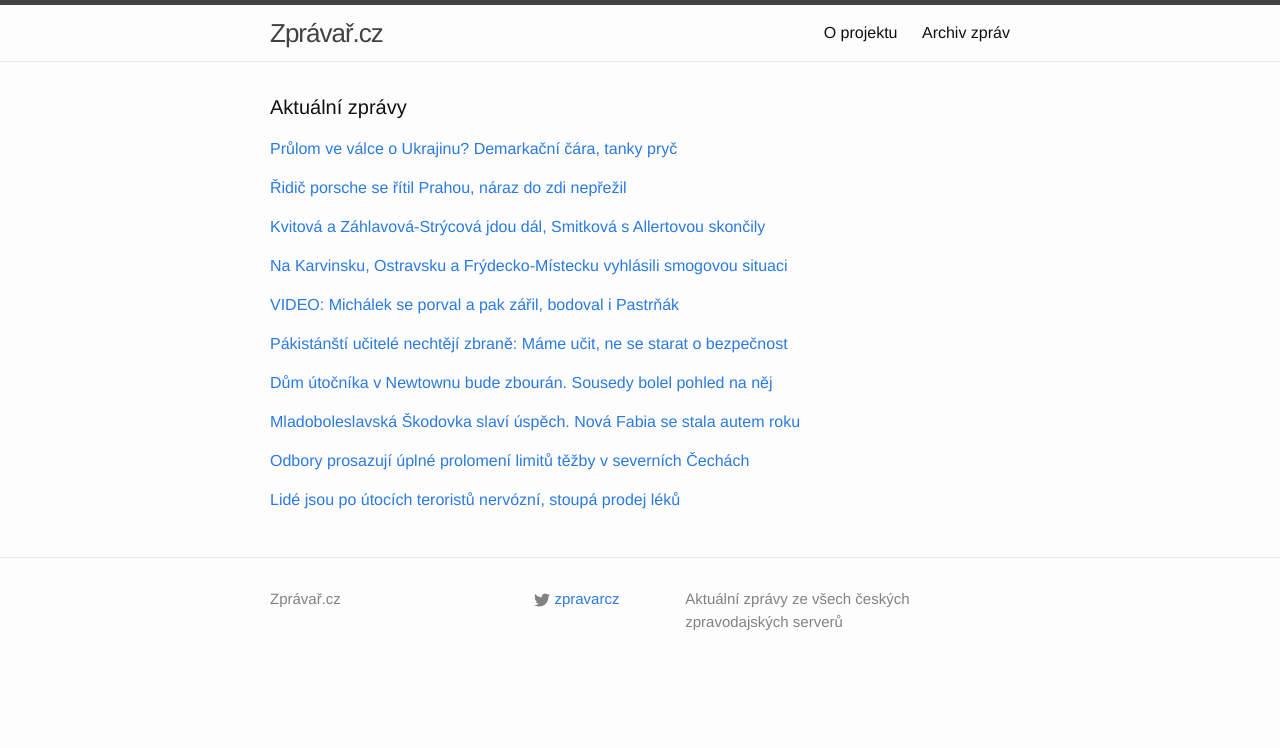
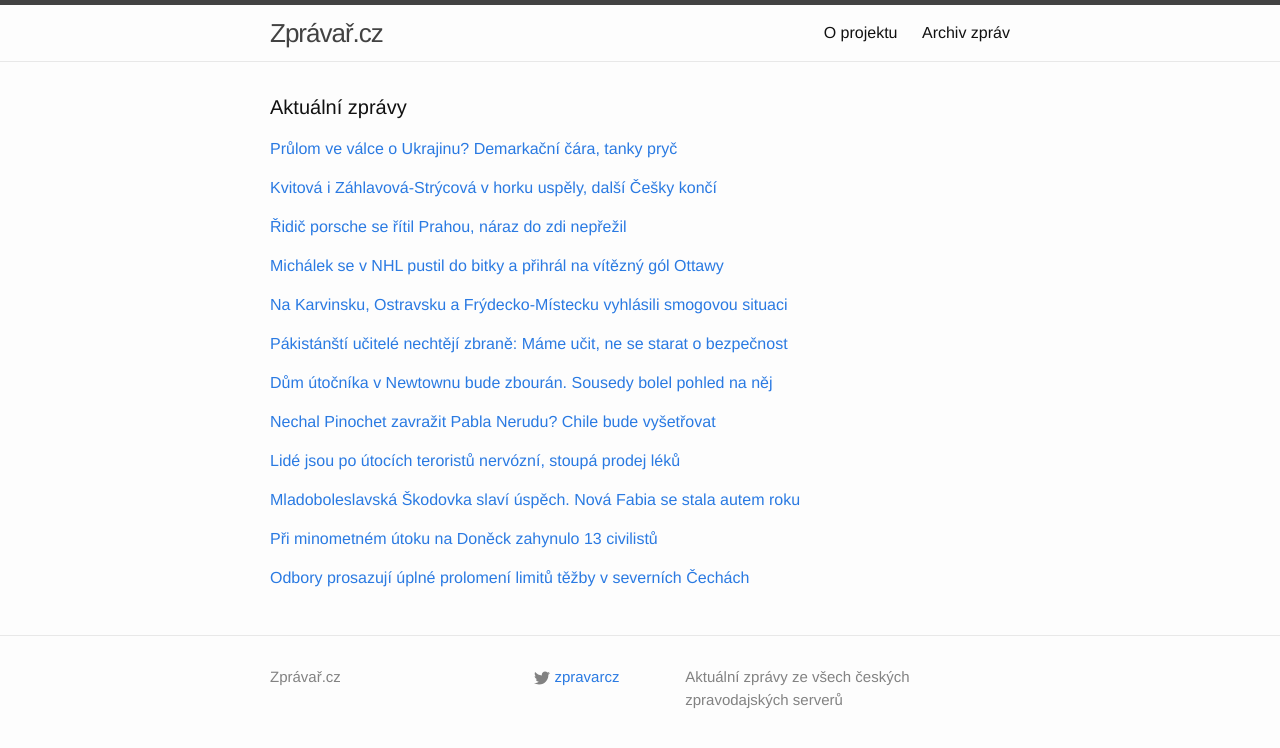
Before and after one commit to adliska/zpravar, a Jekyll site: the page built from index.html, in a window 1280 px wide. Shown: the top 748 px of the page. Built offline with Jekyll 4.4.1, drawn with Linux system fonts in a browser that asks for light colours.

Commit message:
zpravar news update

```diff
--- a/index.html
+++ b/index.html
@@ -22,8 +22,23 @@ layout: default
 <li><a href=http://www.ceskatelevize.cz/ct24/svet/299041-kyjev-a-moskva-se-shodly-na-stazeni-zbrani-a-demarkacni-linii/>Kyjev a Moskva se shodly na stažení zbraní a demarkační linii - www.ceskatelevize.cz</a></li>
 <li><a href=http://www.ceskatelevize.cz/ct24/svet/299041-pokrok-na-schuzce-k-ukrajine-demarkacni-linie-a-postup-pri-stazeni-zbrani/>Pokrok na schůzce k Ukrajině: Demarkační linie a postup při stažení zbraní - www.ceskatelevize.cz</a></li>
 </ul>
-</div><p><a href="javascript:;" onclick="toggle_visibility('zpravy1')">Řidič porsche se řítil Prahou, náraz do zdi nepřežil</a></p>
+</div><p><a href="javascript:;" onclick="toggle_visibility('zpravy1')">Kvitová i Záhlavová-Strýcová v horku uspěly, další Češky končí</a></p>
 <div id="zpravy1" style="display:none">
+<ul>
+<li><a href=http://www.tyden.cz/rubriky/sport/tenis/kvitova-i-zahlavova-strycova-v-horku-uspely-dalsi-cesky-konci_330925.html>Kvitová i Záhlavová-Strýcová v horku uspěly, další Češky končí - www.tyden.cz</a></li>
+<li><a href=http://www.tyden.cz/rubriky/sport/tenis/kvitova-i-strycova-v-horku-uspely-dalsi-cesky-konci_330925.html>Kvitová i Záhlavová-Strýcová v horku uspěly, další Češky končí - www.tyden.cz</a></li>
+<li><a href=http://www.rozhlas.cz/_zprava/kvitova-a-zahlavovastrycova-jsou-na-australian-open-ve-3-kole--1446506>Kvitová a Záhlavová-Strýcová jsou na Australian Open ve 3. kole - www.rozhlas.cz</a></li>
+<li><a href=http://www.sportovninoviny.cz/zpravy/kvitova-a-zahlavova-strycova-jsou-na-australian-open-ve-3-kole/1171918>Kvitová a Záhlavová-Strýcová jsou na Australian Open ve 3. kole - www.sportovninoviny.cz</a></li>
+<li><a href=http://www.sportovninoviny.cz/zpravy/kvitova-a-zahlavova-strycova-jdou-dal-smitkova-s-allertovou-skoncily/1171918>Kvitová a Záhlavová-Strýcová jdou dál, Smitková s Allertovou skončily - www.sportovninoviny.cz</a></li>
+<li><a href=http://www.denik.cz/tenis/kvitova-prosla-pres-barthelovou-do-tretiho-kola-smitkova-i-allertova-vypadly-201.html>Kvitová prošla přes Barthelovou do třetího kola, Smitková i Allertová vypadly - www.denik.cz</a></li>
+<li><a href=http://www.tyden.cz/rubriky/sport/tenis/kvitova-v-horku-uspela-smitkova-s-allertovou-konci_330925.html>Kvitová v horku uspěla, Smitková s Allertovou končí - www.tyden.cz</a></li>
+<li><a href=http://www.sportovninoviny.cz/zpravy/kvitova-postoupila-smitkova-s-allertovou-skoncily/1171918>Kvitová postoupila, Smitková s Allertovou skončily - www.sportovninoviny.cz</a></li>
+<li><a href=http://sport.idnes.cz/tenisove-australian-open-druhe-kolo-d7r-/tenis.aspx?c=A150122_051909_tenis_vis>V australském parnu Smitková neuspěla - sport.idnes.cz</a></li>
+<li><a href=http://www.sportovninoviny.cz/zpravy/ceska-tenistka-smitkova-nepostoupila-na-australian-open/1171918>Česká tenistka Smitková nepostoupila na Australian Open - www.sportovninoviny.cz</a></li>
+<li><a href=http://sport.idnes.cz/v-australskem-parnu-smitkova-neuspela-dyz-/tenis.aspx?c=A150122_051909_tenis_vis>V australském parnu Smitková neuspěla - sport.idnes.cz</a></li>
+</ul>
+</div><p><a href="javascript:;" onclick="toggle_visibility('zpravy2')">Řidič porsche se řítil Prahou, náraz do zdi nepřežil</a></p>
+<div id="zpravy2" style="display:none">
 <ul>
 <li><a href=http://www.tyden.cz/rubriky/domaci/ridic-porsche-se-ritil-prahou-naraz-do-zdi-neprezil_330921.html>Řidič porsche se řítil Prahou, náraz do zdi nepřežil - www.tyden.cz</a></li>
 <li><a href=http://echo24.cz/a/iuSAn>Porsche jelo po Praze dvoustovkou. Řidič se zabil - echo24.cz</a></li>
@@ -34,34 +49,24 @@ layout: default
 <li><a href=http://www.novinky.cz/krimi/359464-auto-se-ritilo-po-evropske-v-praze-dvoustovkou-skoncilo-ve-zdi-ridic-zahynul.html>Auto se řítilo po Evropské v Praze dvoustovkou, skončilo ve zdi. Řidič zahynul - www.novinky.cz</a></li>
 <li><a href=http://www.novinky.cz/krimi/359464-auto-jelo-po-evropske-v-praze-dvoustovkou-skoncilo-ve-zdi-ridic-zahynul.html>Auto jelo po Evropské v Praze dvoustovkou, skončilo ve zdi. Řidič zahynul - www.novinky.cz</a></li>
 </ul>
-</div><p><a href="javascript:;" onclick="toggle_visibility('zpravy2')">Kvitová a Záhlavová-Strýcová jdou dál, Smitková s Allertovou skončily</a></p>
-<div id="zpravy2" style="display:none">
+</div><p><a href="javascript:;" onclick="toggle_visibility('zpravy3')">Michálek se v NHL pustil do bitky a přihrál na vítězný gól Ottawy</a></p>
+<div id="zpravy3" style="display:none">
 <ul>
-<li><a href=http://www.sportovninoviny.cz/zpravy/kvitova-a-zahlavova-strycova-jdou-dal-smitkova-s-allertovou-skoncily/1171918>Kvitová a Záhlavová-Strýcová jdou dál, Smitková s Allertovou skončily - www.sportovninoviny.cz</a></li>
-<li><a href=http://www.denik.cz/tenis/kvitova-prosla-pres-barthelovou-do-tretiho-kola-smitkova-i-allertova-vypadly-201.html>Kvitová prošla přes Barthelovou do třetího kola, Smitková i Allertová vypadly - www.denik.cz</a></li>
-<li><a href=http://www.tyden.cz/rubriky/sport/tenis/kvitova-v-horku-uspela-smitkova-s-allertovou-konci_330925.html>Kvitová v horku uspěla, Smitková s Allertovou končí - www.tyden.cz</a></li>
-<li><a href=http://www.sportovninoviny.cz/zpravy/kvitova-postoupila-smitkova-s-allertovou-skoncily/1171918>Kvitová postoupila, Smitková s Allertovou skončily - www.sportovninoviny.cz</a></li>
-<li><a href=http://sport.idnes.cz/tenisove-australian-open-druhe-kolo-d7r-/tenis.aspx?c=A150122_051909_tenis_vis>V australském parnu Smitková neuspěla - sport.idnes.cz</a></li>
-<li><a href=http://www.sportovninoviny.cz/zpravy/ceska-tenistka-smitkova-nepostoupila-na-australian-open/1171918>Česká tenistka Smitková nepostoupila na Australian Open - www.sportovninoviny.cz</a></li>
-<li><a href=http://sport.idnes.cz/v-australskem-parnu-smitkova-neuspela-dyz-/tenis.aspx?c=A150122_051909_tenis_vis>V australském parnu Smitková neuspěla - sport.idnes.cz</a></li>
+<li><a href=http://www.rozhlas.cz/_zprava/michalek-se-v-nhl-pustil-do-bitky-a-prihral-na-vitezny-gol-ottawy--1446520>Michálek se v NHL pustil do bitky a přihrál na vítězný gól Ottawy - www.rozhlas.cz</a></li>
+<li><a href=http://www.tyden.cz/rubriky/sport/hokej/nhl/video-michalek-se-porval-a-pak-zaril-bodoval-i-pastrnak_330927.html>VIDEO: Michálek se porval a pak zářil, bodoval i Pastrňák - www.tyden.cz</a></li>
+<li><a href=http://sport.aktualne.cz/pastrnak-asistoval-ale-nepromenil-najezd-boston-tak-padl/r~bc64861aa20111e486b9002590604f2e/>Pastrňák asistoval, ale neproměnil nájezd, Boston tak padl - sport.aktualne.cz</a></li>
+<li><a href=http://hokej.idnes.cz/pastrnak-krejci-a-michalek-asistovali-d88-/nhl.aspx?c=A150122_071901_nhl_Mkr>Útočníci Pastrňák, Krejčí a Michálek si připsali po jedné asistenci - hokej.idnes.cz</a></li>
+<li><a href=http://www.denik.cz/hokej/michalek-se-v-nhl-porval-a-prihral-na-vitezny-gol-20150122.html>Michálek se v NHL porval a přihrál na vítězný gól - www.denik.cz</a></li>
+<li><a href=http://www.sportovninoviny.cz/zpravy/michalek-se-v-nhl-porval-a-prihral-na-vitezny-gol/1171928>Michálek se v NHL porval a přihrál na vítězný gól - www.sportovninoviny.cz</a></li>
 </ul>
-</div><p><a href="javascript:;" onclick="toggle_visibility('zpravy3')">Na Karvinsku, Ostravsku a Frýdecko-Místecku vyhlásili smogovou situaci</a></p>
-<div id="zpravy3" style="display:none">
+</div><p><a href="javascript:;" onclick="toggle_visibility('zpravy4')">Na Karvinsku, Ostravsku a Frýdecko-Místecku vyhlásili smogovou situaci</a></p>
+<div id="zpravy4" style="display:none">
 <ul>
 <li><a href=http://www.novinky.cz/domaci/359470-na-karvinsku-ostravsku-a-frydecko-mistecku-vyhlasili-smogovou-situaci.html>Na Karvinsku, Ostravsku a Frýdecko-Místecku vyhlásili smogovou situaci - www.novinky.cz</a></li>
 <li><a href=http://www.denik.cz/z_domova/na-severni-morave-byla-vyhlasena-smogova-situace-20150122.html>Na severní Moravě byla vyhlášena smogová situace - www.denik.cz</a></li>
 <li><a href=http://ostrava.idnes.cz/smogova-situace-na-severni-morave-v-ostrave-fzl-/ostrava-zpravy.aspx?c=A150122_073539_ostrava-zpravy_skr>Meteorologové na severu Moravy vyhlásili smogovou situaci - ostrava.idnes.cz</a></li>
 <li><a href=http://zpravy.aktualne.cz/regiony/moravskoslezsky/meteorologove-vyhlasili-na-ostravsku-smogovou-situaci/r~41c4531ca20211e4ab15002590604f2e/>Meteorologové vyhlásili na Ostravsku smogovou situaci - zpravy.aktualne.cz</a></li>
 <li><a href=http://www.lidovky.cz/na-karvinsku-ostravsku-a-frydecko-mistecku-je-smogova-situace-pby-/zpravy-domov.aspx?c=A150122_073146_ln_domov_sij>Na Karvinsku, Ostravsku a Frýdecko-Místecku je smogová situace  - www.lidovky.cz</a></li>
-</ul>
-</div><p><a href="javascript:;" onclick="toggle_visibility('zpravy4')">VIDEO: Michálek se porval a pak zářil, bodoval i Pastrňák</a></p>
-<div id="zpravy4" style="display:none">
-<ul>
-<li><a href=http://www.tyden.cz/rubriky/sport/hokej/nhl/video-michalek-se-porval-a-pak-zaril-bodoval-i-pastrnak_330927.html>VIDEO: Michálek se porval a pak zářil, bodoval i Pastrňák - www.tyden.cz</a></li>
-<li><a href=http://sport.aktualne.cz/pastrnak-asistoval-ale-nepromenil-najezd-boston-tak-padl/r~bc64861aa20111e486b9002590604f2e/>Pastrňák asistoval, ale neproměnil nájezd, Boston tak padl - sport.aktualne.cz</a></li>
-<li><a href=http://hokej.idnes.cz/pastrnak-krejci-a-michalek-asistovali-d88-/nhl.aspx?c=A150122_071901_nhl_Mkr>Útočníci Pastrňák, Krejčí a Michálek si připsali po jedné asistenci - hokej.idnes.cz</a></li>
-<li><a href=http://www.denik.cz/hokej/michalek-se-v-nhl-porval-a-prihral-na-vitezny-gol-20150122.html>Michálek se v NHL porval a přihrál na vítězný gól - www.denik.cz</a></li>
-<li><a href=http://www.sportovninoviny.cz/zpravy/michalek-se-v-nhl-porval-a-prihral-na-vitezny-gol/1171928>Michálek se v NHL porval a přihrál na vítězný gól - www.sportovninoviny.cz</a></li>
 </ul>
 </div><p><a href="javascript:;" onclick="toggle_visibility('zpravy5')">Pákistánští učitelé nechtějí zbraně: Máme učit, ne se starat o bezpečnost</a></p>
 <div id="zpravy5" style="display:none">
@@ -79,25 +84,39 @@ layout: default
 <li><a href=http://www.novinky.cz/zahranicni/amerika/359463-dum-skolniho-vraha-z-newtownu-zbouraji.html>Dům školního vraha z Newtownu zbourají - www.novinky.cz</a></li>
 <li><a href=http://www.ceskenoviny.cz/zpravy/zpravy/urady-v-americkem-newtownu-rozhodly-o-zbourani-domu-utocnika/1171920>Úřady v americkém Newtownu rozhodly o zbourání domu útočníka - www.ceskenoviny.cz</a></li>
 </ul>
-</div><p><a href="javascript:;" onclick="toggle_visibility('zpravy7')">Mladoboleslavská Škodovka slaví úspěch. Nová Fabia se stala autem roku </a></p>
+</div><p><a href="javascript:;" onclick="toggle_visibility('zpravy7')">Nechal Pinochet zavražit Pabla Nerudu? Chile bude vyšetřovat</a></p>
 <div id="zpravy7" style="display:none">
+<ul>
+<li><a href=http://echo24.cz/a/i4cQr>Nechal Pinochet zavražit Pabla Nerudu? Chile bude vyšetřovat - echo24.cz</a></li>
+<li><a href=http://zpravy.idnes.cz/smrt-basnika-pabla-nerudy-vysetrovani-dhs-/zahranicni.aspx?c=A150122_082351_zahranicni_skr>Chile začne znovu vyšetřovat smrt Pabla Nerudy, bude hledat stopy kovů - zpravy.idnes.cz</a></li>
+<li><a href=http://www.ceskatelevize.cz/ct24/svet/299046-v-chile-znovu-prezkoumaji-zda-nerudu-neotravili-pinochetovi-agenti/>V Chile znovu přezkoumají, zda Nerudu neotrávili Pinochetovi agenti - www.ceskatelevize.cz</a></li>
+</ul>
+</div><p><a href="javascript:;" onclick="toggle_visibility('zpravy8')">Lidé jsou po útocích teroristů nervózní, stoupá prodej léků</a></p>
+<div id="zpravy8" style="display:none">
+<ul>
+<li><a href=http://www.tyden.cz/rubriky/zdravi/lide-jsou-po-utocich-teroristu-nervozni-stoupa-prodej-leku_330929.html>Lidé jsou po útocích teroristů nervózní, stoupá prodej léků - www.tyden.cz</a></li>
+<li><a href=http://zpravy.aktualne.cz/zahranici/lide-jsou-po-utocich-nervozni-o-petinu-vzrostl-prodej-leku/r~fd2d1c46a20311e4ab15002590604f2e/>Lidé jsou po útocích nervózní, o pětinu vzrostl prodej léků - zpravy.aktualne.cz</a></li>
+<li><a href=http://www.ceskenoviny.cz/zpravy/zpravy/ve-francii-se-po-atentatech-zvysil-prodej-uklidnujicich-leku/1171935>Ve Francii se po atentátech zvýšil prodej uklidňujících léků - www.ceskenoviny.cz</a></li>
+</ul>
+</div><p><a href="javascript:;" onclick="toggle_visibility('zpravy9')">Mladoboleslavská Škodovka slaví úspěch. Nová Fabia se stala autem roku </a></p>
+<div id="zpravy9" style="display:none">
 <ul>
 <li><a href=http://www.lidovky.cz/mladoboleslavska-skodovka-slavi-uspech-nova-fabia-se-stala-autem-roku-1ep-/auto.aspx?c=A150122_075905_ln-auto_ele>Mladoboleslavská Škodovka slaví úspěch. Nová Fabia se stala autem roku  - www.lidovky.cz</a></li>
 <li><a href=http://www.financninoviny.cz/zpravodajstvi/zpravy/autem-roku-2015-se-stala-nova-fabia-pred-volkswagenem-passat/1171939>Autem roku 2015 se stala nová Fabia před Volkswagenem Passat - www.financninoviny.cz</a></li>
 <li><a href=http://auto.idnes.cz/auto-roku-2015-cy0-/automoto.aspx?c=A150122_005329_automoto_fdv>Titul Auto roku 2015 patří v Česku Škodě Fabii - auto.idnes.cz</a></li>
 </ul>
-</div><p><a href="javascript:;" onclick="toggle_visibility('zpravy8')">Odbory prosazují úplné prolomení limitů těžby v severních Čechách</a></p>
-<div id="zpravy8" style="display:none">
+</div><p><a href="javascript:;" onclick="toggle_visibility('zpravy10')">Při minometném útoku na Doněck zahynulo 13 civilistů</a></p>
+<div id="zpravy10" style="display:none">
+<ul>
+<li><a href=http://www.rozhlas.cz/_zprava/pri-minometnem-utoku-na-doneck-zahynulo-13-civilistu--1446516>Při minometném útoku na Doněck zahynulo 13 civilistů - www.rozhlas.cz</a></li>
+<li><a href=http://www.tyden.cz/rubriky/zahranici/rusko-a-okoli/pri-minometnem-utoku-na-doneck-zahynulo-13-civilistu_330931.html>Při minometném útoku na Doněck zahynulo 13 civilistů - www.tyden.cz</a></li>
+<li><a href=http://www.ceskenoviny.cz/zpravy/zpravy/pri-minometnem-utoku-na-doneck-zahynulo-13-civilistu/1171950>Při minometném útoku na Doněck zahynulo 13 civilistů - www.ceskenoviny.cz</a></li>
+</ul>
+</div><p><a href="javascript:;" onclick="toggle_visibility('zpravy11')">Odbory prosazují úplné prolomení limitů těžby v severních Čechách</a></p>
+<div id="zpravy11" style="display:none">
 <ul>
 <li><a href=http://www.rozhlas.cz/_zprava/odbory-prosazuji-uplne-prolomeni-limitu-tezby-v-severnich-cechach--1446511>Odbory prosazují úplné prolomení limitů těžby v severních Čechách - www.rozhlas.cz</a></li>
 <li><a href=http://www.novinky.cz/ekonomika/359467-odbory-prosazuji-uplne-prolomeni-limitu.html>Odbory prosazují úplné prolomení limitů - www.novinky.cz</a></li>
 <li><a href=http://usti.idnes.cz/mladkuv-plan-na-prolomeni-tezby-uhli-by-mohl-vest-ke-zboreni-170-domu-1fq-/usti-zpravy.aspx?c=A150121_225552_usti-zpravy_fer>Mládkův plán: kvůli těžbě uhlí se zbourá pětina Horního Jiřetína - usti.idnes.cz</a></li>
 </ul>
-</div><p><a href="javascript:;" onclick="toggle_visibility('zpravy9')">Lidé jsou po útocích teroristů nervózní, stoupá prodej léků</a></p>
-<div id="zpravy9" style="display:none">
-<ul>
-<li><a href=http://www.tyden.cz/rubriky/zdravi/lide-jsou-po-utocich-teroristu-nervozni-stoupa-prodej-leku_330929.html>Lidé jsou po útocích teroristů nervózní, stoupá prodej léků - www.tyden.cz</a></li>
-<li><a href=http://zpravy.aktualne.cz/zahranici/lide-jsou-po-utocich-nervozni-o-petinu-vzrostl-prodej-leku/r~fd2d1c46a20311e4ab15002590604f2e/>Lidé jsou po útocích nervózní, o pětinu vzrostl prodej léků - zpravy.aktualne.cz</a></li>
-<li><a href=http://www.ceskenoviny.cz/zpravy/zpravy/ve-francii-se-po-atentatech-zvysil-prodej-uklidnujicich-leku/1171935>Ve Francii se po atentátech zvýšil prodej uklidňujících léků - www.ceskenoviny.cz</a></li>
-</ul>
 </div></div>
```
